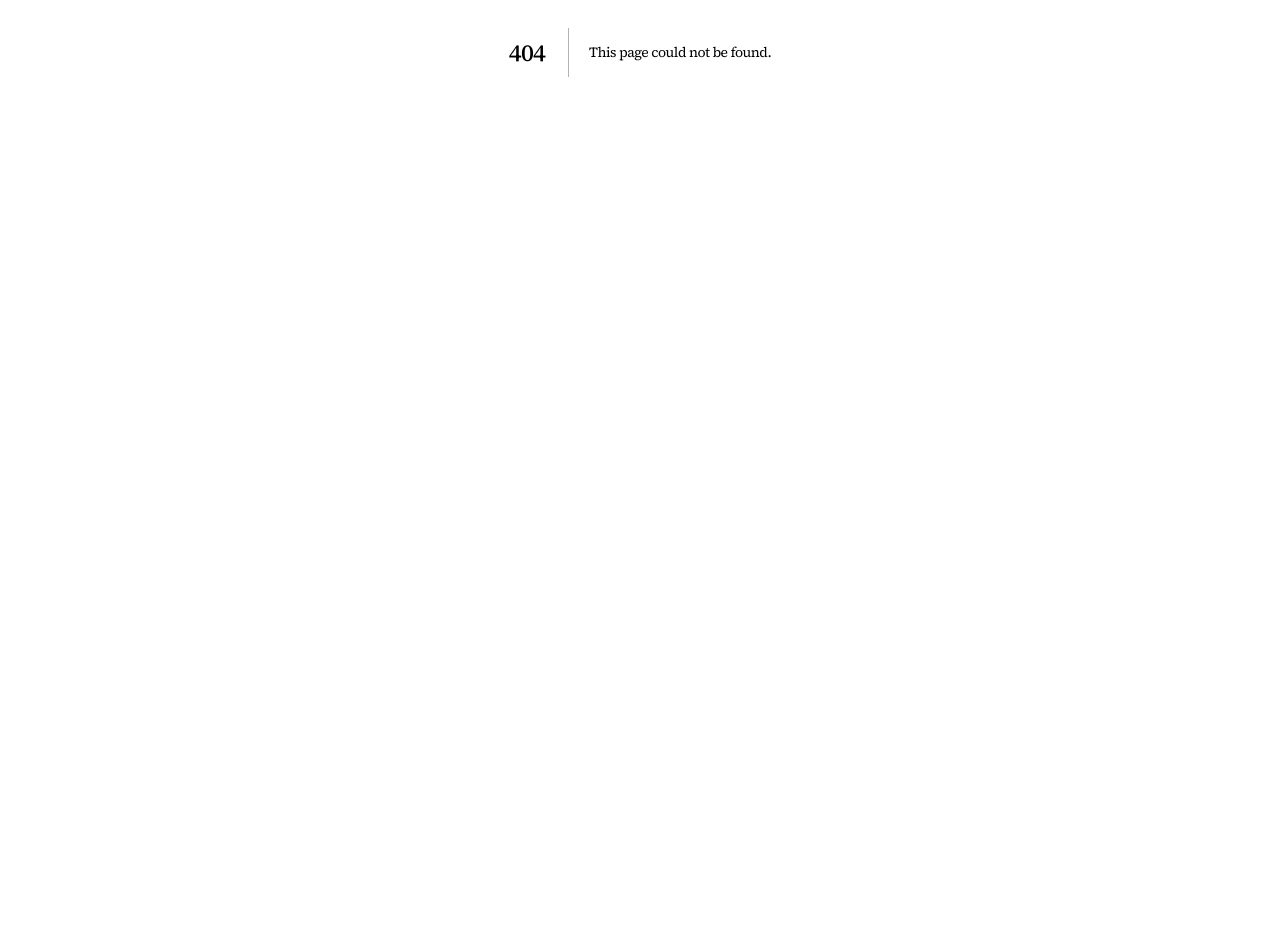
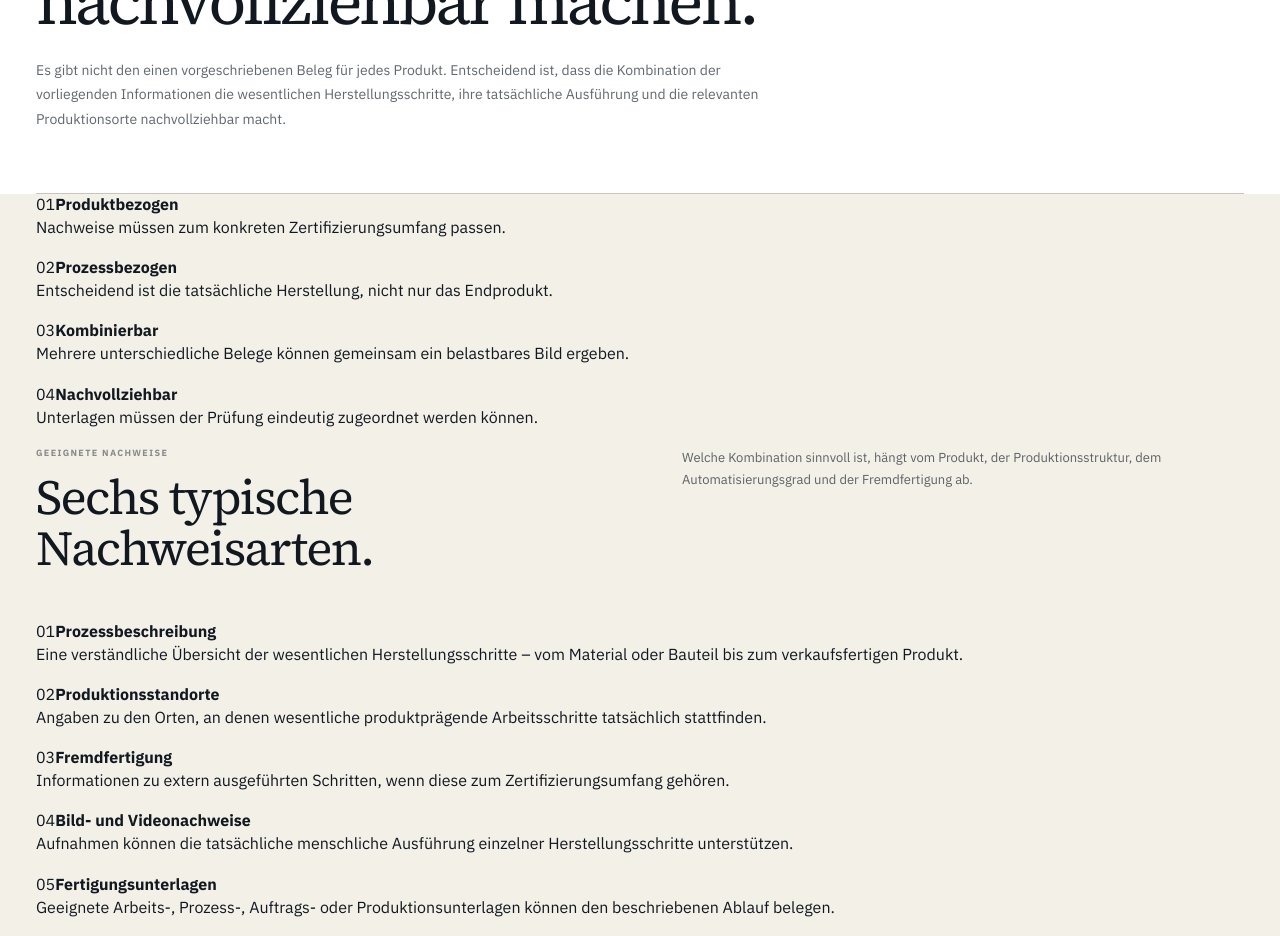
Before and after one commit to dennis-glaser-coder/human-certification-web, a Next.js app: page /leitfaden/nachweise in a window 1280 px wide. Before the commit this address had no page. Shown: the part 348-1284 px from the top of the page. Before the commit the page ends 800 px from the top, so only its background shows below. Built offline with nearby package versions, Linux system fonts and the light colour scheme.

Commit message:
Leitfaden für Prüfnachweise anlegen

```diff
--- /dev/null
+++ b/src/app/leitfaden/nachweise/page.js
@@ -0,0 +1,112 @@
+import Link from 'next/link';
+import SiteHeader from '../../../components/SiteHeader';
+import SiteFooter from '../../../components/SiteFooter';
+import { canonical } from '../../../lib/seo';
+
+export const metadata = {
+  title: 'Leitfaden für Prüfnachweise',
+  description: 'Welche Unterlagen und Informationen die Prüfung menschlicher Herstellung nachvollziehbar machen können.',
+  alternates: { canonical: canonical('/leitfaden/nachweise') },
+};
+
+const evidenceTypes = [
+  ['Prozessbeschreibung', 'Eine verständliche Übersicht der wesentlichen Herstellungsschritte – vom Material oder Bauteil bis zum verkaufsfertigen Produkt.'],
+  ['Produktionsstandorte', 'Angaben zu den Orten, an denen wesentliche produktprägende Arbeitsschritte tatsächlich stattfinden.'],
+  ['Fremdfertigung', 'Informationen zu extern ausgeführten Schritten, wenn diese zum Zertifizierungsumfang gehören.'],
+  ['Bild- und Videonachweise', 'Aufnahmen können die tatsächliche menschliche Ausführung einzelner Herstellungsschritte unterstützen.'],
+  ['Fertigungsunterlagen', 'Geeignete Arbeits-, Prozess-, Auftrags- oder Produktionsunterlagen können den beschriebenen Ablauf belegen.'],
+  ['Änderungsnachweise', 'Relevante Änderungen an Verfahren, Standorten oder Fremdfertigung müssen dem bestehenden Zertifizierungsumfang zugeordnet werden können.'],
+];
+
+const weakEvidence = [
+  'Eine reine Marketingaussage wie „handgemacht“ oder „manufakturgefertigt“.',
+  'Nur ein Foto des fertigen Produkts ohne Bezug zum Herstellungsprozess.',
+  'Eine allgemeine Unternehmensdarstellung ohne produktbezogene Prozessinformationen.',
+  'Herkunfts- oder Lieferantenangaben, wenn daraus die tatsächliche menschliche Herstellung nicht hervorgeht.',
+];
+
+export default function EvidenceGuidePage() {
+  return (
+    <main className="guidePage">
+      <SiteHeader />
+
+      <section className="pageHero shell">
+        <div className="eyebrow">LEITFADEN · PRÜFNACHWEISE</div>
+        <h1>Nachweise müssen den Herstellungsprozess nachvollziehbar machen.</h1>
+        <p className="lead">
+          Es gibt nicht den einen vorgeschriebenen Beleg für jedes Produkt. Entscheidend ist,
+          dass die Kombination der vorliegenden Informationen die wesentlichen Herstellungsschritte,
+          ihre tatsächliche Ausführung und die relevanten Produktionsorte nachvollziehbar macht.
+        </p>
+      </section>
+
+      <section className="guideMetaBand">
+        <div className="shell guideMetaGrid">
+          <div><span>01</span><strong>Produktbezogen</strong><p>Nachweise müssen zum konkreten Zertifizierungsumfang passen.</p></div>
+          <div><span>02</span><strong>Prozessbezogen</strong><p>Entscheidend ist die tatsächliche Herstellung, nicht nur das Endprodukt.</p></div>
+          <div><span>03</span><strong>Kombinierbar</strong><p>Mehrere unterschiedliche Belege können gemeinsam ein belastbares Bild ergeben.</p></div>
+          <div><span>04</span><strong>Nachvollziehbar</strong><p>Unterlagen müssen der Prüfung eindeutig zugeordnet werden können.</p></div>
+        </div>
+      </section>
+
+      <section className="shell guideSection">
+        <div className="sectionIntro compact">
+          <div>
+            <div className="sectionNo">GEEIGNETE NACHWEISE</div>
+            <h2>Sechs typische Nachweisarten.</h2>
+          </div>
+          <p>
+            Welche Kombination sinnvoll ist, hängt vom Produkt, der Produktionsstruktur,
+            dem Automatisierungsgrad und der Fremdfertigung ab.
+          </p>
+        </div>
+
+        <div className="guideEvidenceGrid">
+          {evidenceTypes.map(([title, copy], index) => (
+            <article key={title}>
+              <span>{String(index + 1).padStart(2, '0')}</span>
+              <strong>{title}</strong>
+              <p>{copy}</p>
+            </article>
+          ))}
+        </div>
+      </section>
+
+      <section className="guideDark">
+        <div className="shell guideDarkGrid">
+          <div>
+            <div className="sectionNo light">NICHT AUSREICHEND</div>
+            <h2>Eine Behauptung ist noch kein Nachweis.</h2>
+          </div>
+          <div className="guideChecklist">
+            {weakEvidence.map((item, index) => (
+              <article key={item}>
+                <span>{String(index + 1).padStart(2, '0')}</span>
+                <p>{item}</p>
+              </article>
+            ))}
+          </div>
+        </div>
+      </section>
+
+      <section className="shell guideClose">
+        <div>
+          <div className="sectionNo">NÄCHSTER SCHRITT</div>
+          <h2>Produkt und Nachweise gemeinsam einordnen.</h2>
+        </div>
+        <div>
+          <p>
+            Für die erste fachliche Vorprüfung müssen nicht alle Unterlagen bereits vollständig aufbereitet sein.
+            Wichtig ist, dass der Herstellungsprozess belastbar beschrieben werden kann und geeignete Nachweise verfügbar sind.
+          </p>
+          <div className="guideLinks">
+            <Link className="button primary" href="/fuer-hersteller#zertifizierungsanfrage">Zertifizierung anfragen</Link>
+            <Link className="textLink" href="/leitfaden/zertifizierungsumfang">Zertifizierungsumfang verstehen →</Link>
+          </div>
+        </div>
+      </section>
+
+      <SiteFooter />
+    </main>
+  );
+}
```
